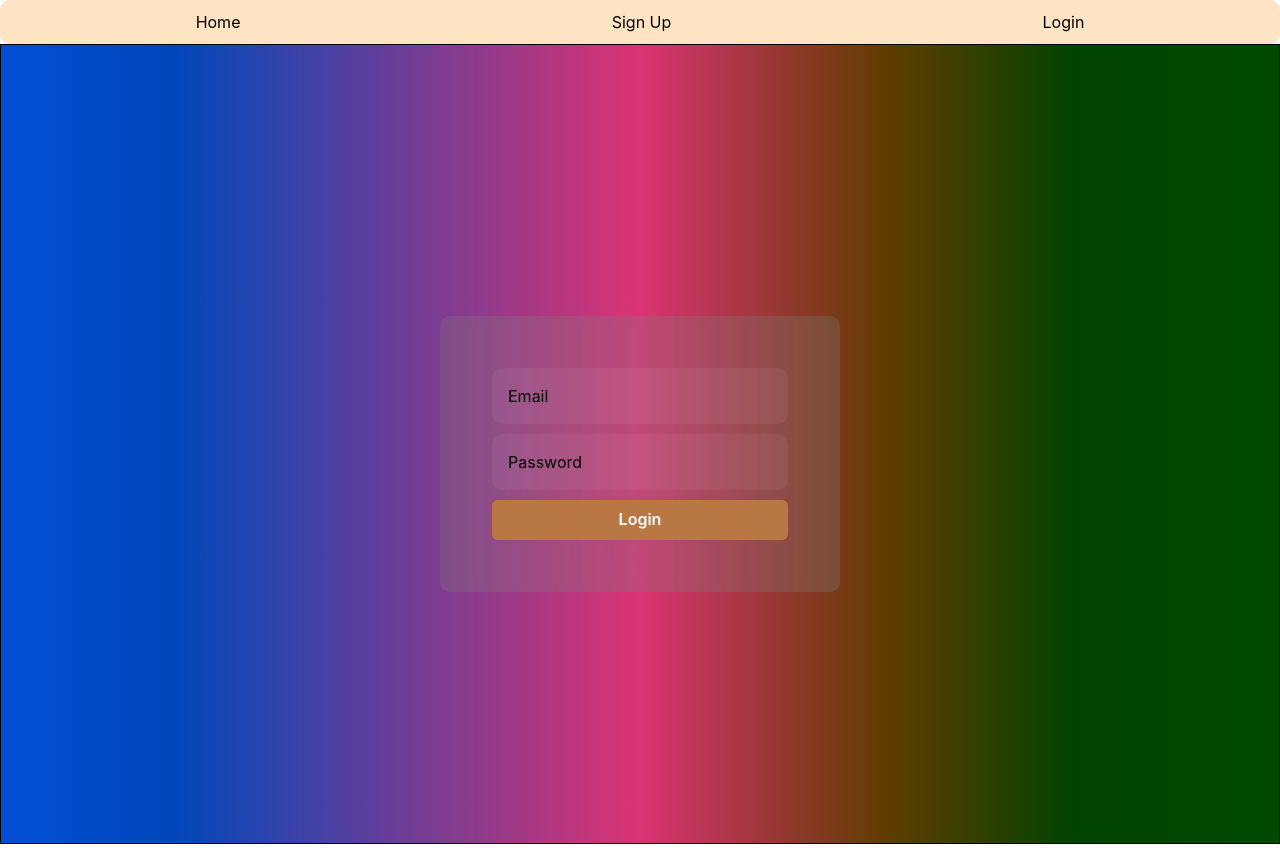
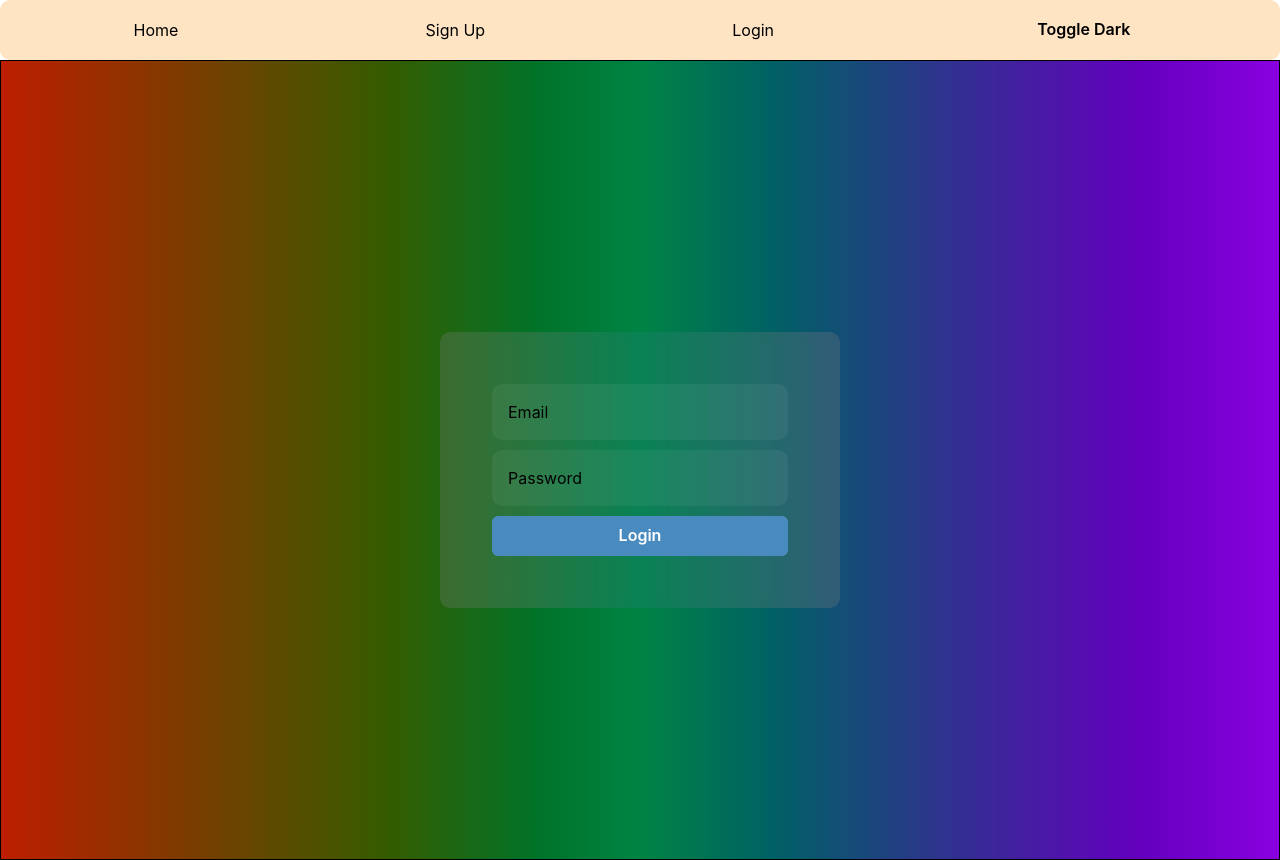
Before and after one commit to mYashavanth/next_movie_app, a Next.js app: page /login in a window 1280 px wide. Built offline with nearby package versions, Linux system fonts and the light colour scheme.

Commit message:
added chakra dark mode

```diff
--- a/src/components/navBar.jsx
+++ b/src/components/navBar.jsx
@@ -2,8 +2,10 @@
 import styles from "../styles/navBar.module.css";
 import { AuthContext } from "@/authContext/authContextProvider";
 import Link from "next/link";
+import { Button, useColorMode } from "@chakra-ui/react";
 
 export default function Navbar() {
+  const { colorMode, toggleColorMode } = useColorMode();
   const [data, setData] = useState({});
   const { isAuth, setIsAuth } = useContext(AuthContext);
 
@@ -31,6 +33,9 @@
           : "Login"}
       </Link>
       {isAuth && <button onClick={logoutFunction}>Logout</button>}
+      <Button onClick={toggleColorMode}>
+        Toggle {colorMode === "light" ? "Dark" : "Light"}
+      </Button>
     </nav>
   );
 }
--- a/src/pages/_app.js
+++ b/src/pages/_app.js
@@ -1,12 +1,21 @@
 import AuthContextProvider from "@/authContext/authContextProvider";
 import Navbar from "@/components/navBar";
-import { ChakraProvider } from "@chakra-ui/react";
+import { ChakraProvider, extendTheme } from "@chakra-ui/react";
+import { ColorModeScript } from "@chakra-ui/react";
+
+const config = {
+  initialColorMode: "light", // Set the default mode
+  useSystemColorMode: false, // Set to `true` to respect the user's OS preference
+};
+
+const theme = extendTheme({ config });
 
 export default function App({ Component, pageProps }) {
   return (
     <>
       <AuthContextProvider>
-        <ChakraProvider>
+        <ChakraProvider theme={theme}>
+          <ColorModeScript initialColorMode={theme.config.initialColorMode} />
           <Navbar />
           <Component {...pageProps} />
         </ChakraProvider>
```
